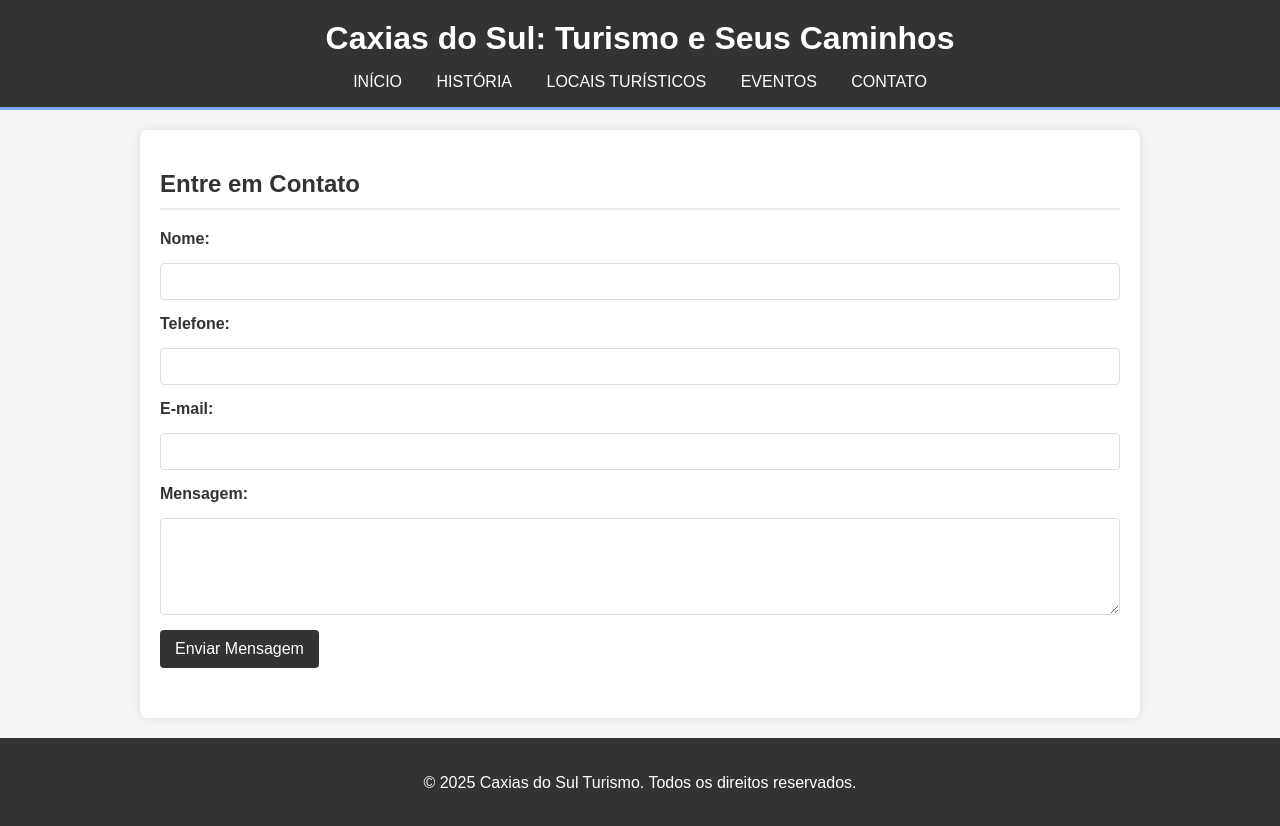
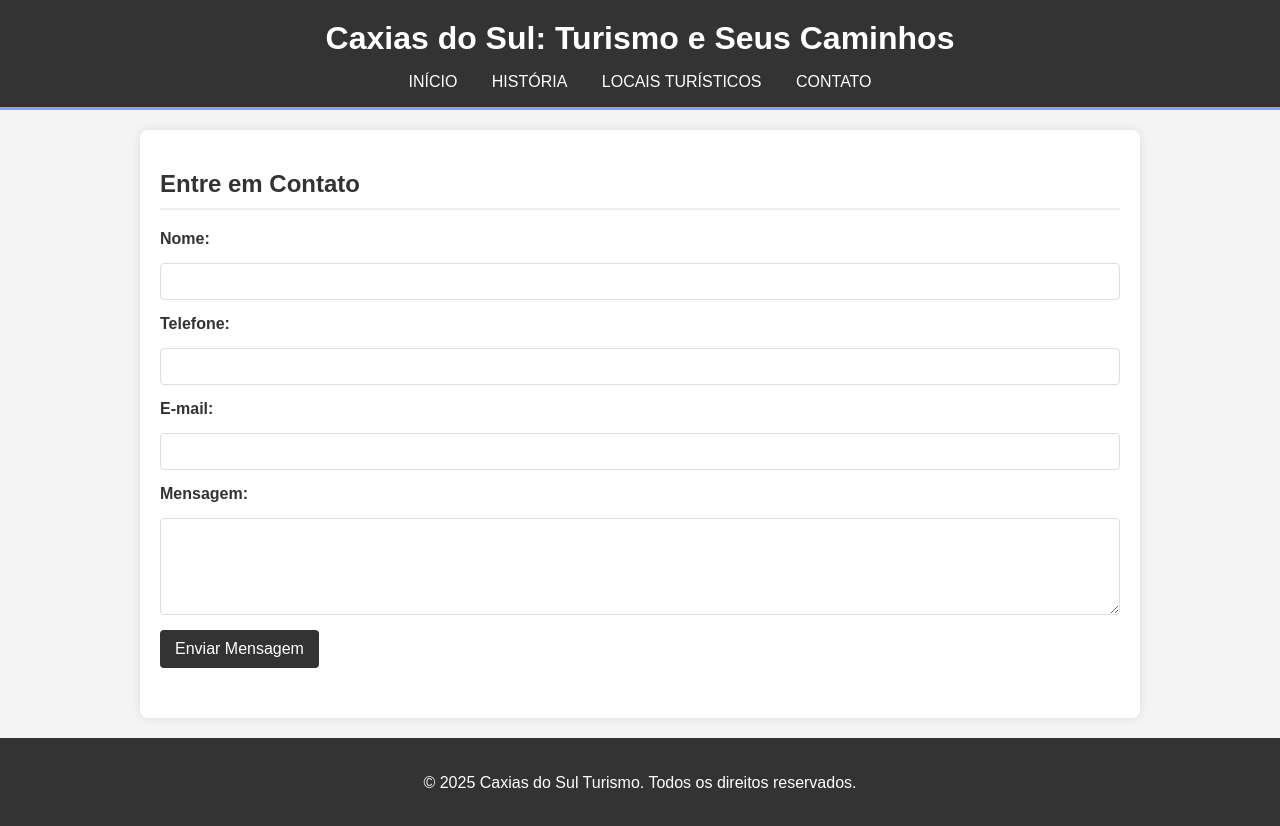
Before and after one commit to CassioGear/senac, a plain HTML site: page contato2.html in a window 1280 px wide. Drawn offline with Linux system fonts and the light colour scheme.

Commit message:
contato2.html

```diff
--- a/contato2.html
+++ b/contato2.html
@@ -14,7 +14,6 @@
                 <li><a href="index2.html">Início</a></li>
                 <li><a href="historia.html">História</a></li>
                 <li><a href="locais.html">Locais Turísticos</a></li>
-                <li><a href="eventos.html">Eventos</a></li>
                 <li><a href="contato2.html">Contato</a></li>
             </ul>
         </nav>
```
